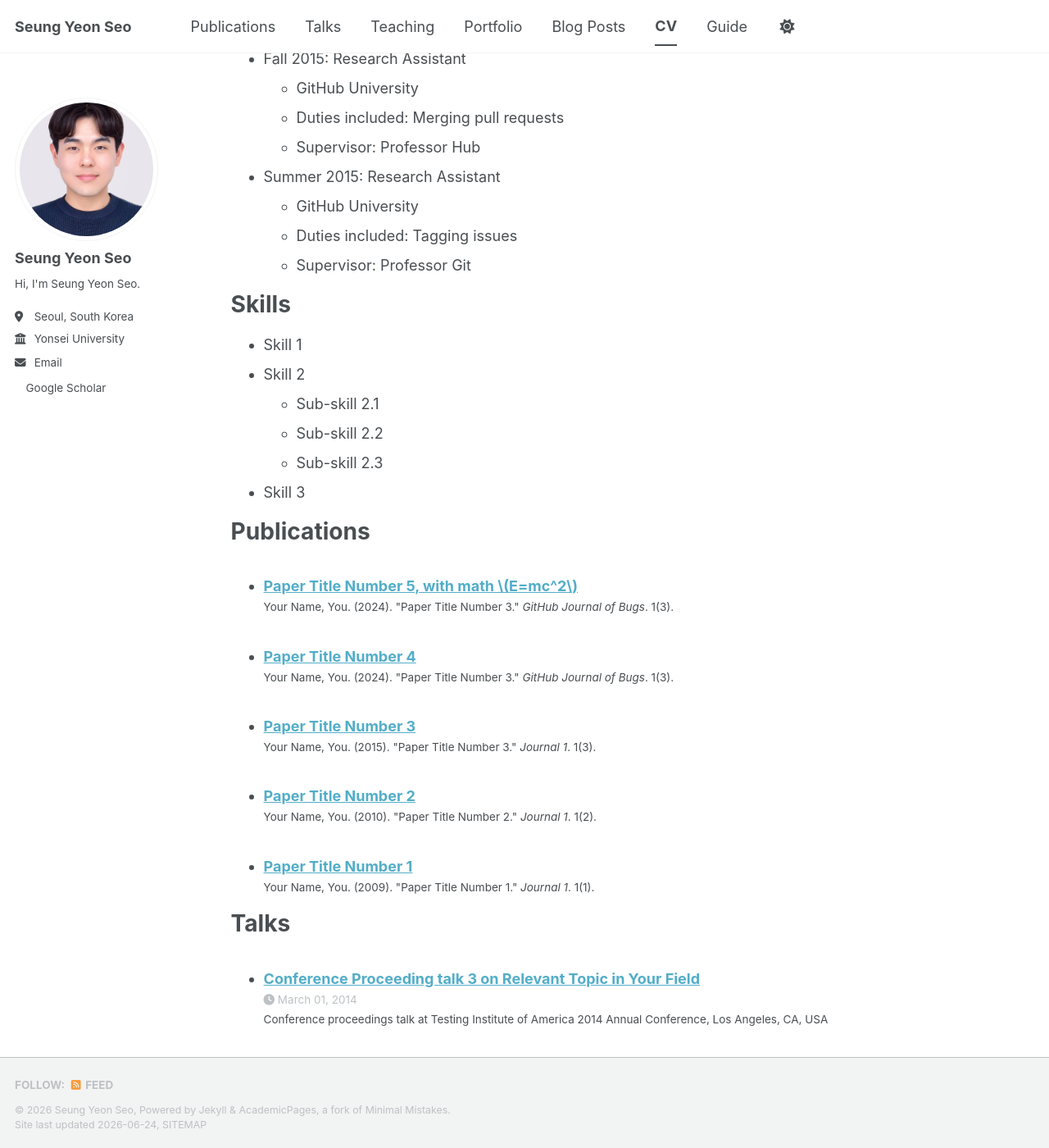
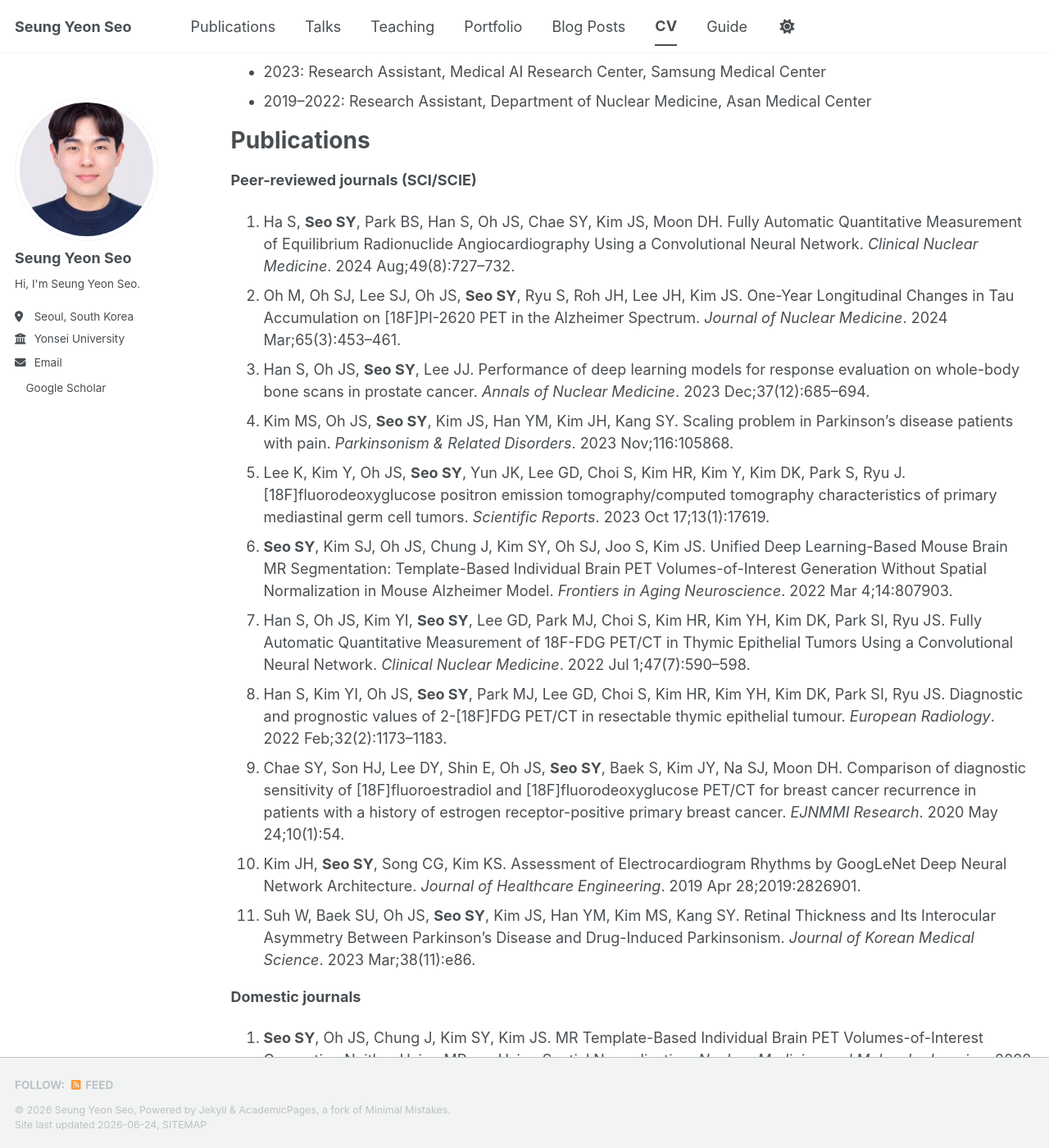
Before and after one commit to sy23seo/sy23seo.github.io, a Jekyll site: the page built from _pages/cv.md, in a window 1280 px wide and 1400 px high, scrolled down 450 px. Shown: the whole window at 82% size. Built offline with Jekyll 4.4.1, drawn with Linux system fonts in a browser that asks for light colours; a style sheet for code colours, icons or effects is not loaded; some of the changed text lies outside the part shown.

Commit message:
Update CV

```diff
--- a/_pages/cv.md
+++ b/_pages/cv.md
@@ -11,54 +11,47 @@ redirect_from:
 
 Education
 ======
-* Ph.D in Version Control Theory, GitHub University, 2018 (expected)
-* M.S. in Jekyll, GitHub University, 2014
-* B.S. in GitHub, GitHub University, 2012
+* Ph.D. in Electrical & Electronic Engineering, Yonsei University, 2023–present
+* M.S. in Biomedical Engineering, University of Ulsan College of Medicine (research conducted at Asan Medical Center), 2020–2022
+* B.S. in Biomedical Engineering, Konkuk University, 2013–2019 (military service, 2014–2016)
 
-Work experience
+Research interests
 ======
-* Spring 2024: Academic Pages Collaborator
-  * GitHub University
-  * Duties includes: Updates and improvements to template
-  * Supervisor: The Users
+* Medical imaging (PET, CT, MRI)
+* Segmentation, image generation, and neural representation
 
-* Fall 2015: Research Assistant
-  * GitHub University
-  * Duties included: Merging pull requests
-  * Supervisor: Professor Hub
-
-* Summer 2015: Research Assistant
-  * GitHub University
-  * Duties included: Tagging issues
-  * Supervisor: Professor Git
-
-Skills
+Research experience
 ======
-* Skill 1
-* Skill 2
-  * Sub-skill 2.1
-  * Sub-skill 2.2
-  * Sub-skill 2.3
-* Skill 3
+* 2023: Research Assistant, Medical AI Research Center, Samsung Medical Center
+* 2019–2022: Research Assistant, Department of Nuclear Medicine, Asan Medical Center
 
 Publications
 ======
-  <ul>{% for post in site.publications reversed %}
-    {% include archive-single-cv.html %}
-  {% endfor %}</ul>
 
-Talks
+**Peer-reviewed journals (SCI/SCIE)**
+
+1. Ha S, **Seo SY**, Park BS, Han S, Oh JS, Chae SY, Kim JS, Moon DH. Fully Automatic Quantitative Measurement of Equilibrium Radionuclide Angiocardiography Using a Convolutional Neural Network. *Clinical Nuclear Medicine*. 2024 Aug;49(8):727–732.
+2. Oh M, Oh SJ, Lee SJ, Oh JS, **Seo SY**, Ryu S, Roh JH, Lee JH, Kim JS. One-Year Longitudinal Changes in Tau Accumulation on [18F]PI-2620 PET in the Alzheimer Spectrum. *Journal of Nuclear Medicine*. 2024 Mar;65(3):453–461.
+3. Han S, Oh JS, **Seo SY**, Lee JJ. Performance of deep learning models for response evaluation on whole-body bone scans in prostate cancer. *Annals of Nuclear Medicine*. 2023 Dec;37(12):685–694.
+4. Kim MS, Oh JS, **Seo SY**, Kim JS, Han YM, Kim JH, Kang SY. Scaling problem in Parkinson's disease patients with pain. *Parkinsonism & Related Disorders*. 2023 Nov;116:105868.
+5. Lee K, Kim Y, Oh JS, **Seo SY**, Yun JK, Lee GD, Choi S, Kim HR, Kim Y, Kim DK, Park S, Ryu J. [18F]fluorodeoxyglucose positron emission tomography/computed tomography characteristics of primary mediastinal germ cell tumors. *Scientific Reports*. 2023 Oct 17;13(1):17619.
+6. **Seo SY**, Kim SJ, Oh JS, Chung J, Kim SY, Oh SJ, Joo S, Kim JS. Unified Deep Learning-Based Mouse Brain MR Segmentation: Template-Based Individual Brain PET Volumes-of-Interest Generation Without Spatial Normalization in Mouse Alzheimer Model. *Frontiers in Aging Neuroscience*. 2022 Mar 4;14:807903.
+7. Han S, Oh JS, Kim YI, **Seo SY**, Lee GD, Park MJ, Choi S, Kim HR, Kim YH, Kim DK, Park SI, Ryu JS. Fully Automatic Quantitative Measurement of 18F-FDG PET/CT in Thymic Epithelial Tumors Using a Convolutional Neural Network. *Clinical Nuclear Medicine*. 2022 Jul 1;47(7):590–598.
+8. Han S, Kim YI, Oh JS, **Seo SY**, Park MJ, Lee GD, Choi S, Kim HR, Kim YH, Kim DK, Park SI, Ryu JS. Diagnostic and prognostic values of 2-[18F]FDG PET/CT in resectable thymic epithelial tumour. *European Radiology*. 2022 Feb;32(2):1173–1183.
+9. Chae SY, Son HJ, Lee DY, Shin E, Oh JS, **Seo SY**, Baek S, Kim JY, Na SJ, Moon DH. Comparison of diagnostic sensitivity of [18F]fluoroestradiol and [18F]fluorodeoxyglucose PET/CT for breast cancer recurrence in patients with a history of estrogen receptor-positive primary breast cancer. *EJNMMI Research*. 2020 May 24;10(1):54.
+10. Kim JH, **Seo SY**, Song CG, Kim KS. Assessment of Electrocardiogram Rhythms by GoogLeNet Deep Neural Network Architecture. *Journal of Healthcare Engineering*. 2019 Apr 28;2019:2826901.
+11. Suh W, Baek SU, Oh JS, **Seo SY**, Kim JS, Han YM, Kim MS, Kang SY. Retinal Thickness and Its Interocular Asymmetry Between Parkinson's Disease and Drug-Induced Parkinsonism. *Journal of Korean Medical Science*. 2023 Mar;38(11):e86.
+
+**Domestic journals**
+
+12. **Seo SY**, Oh JS, Chung J, Kim SY, Kim JS. MR Template-Based Individual Brain PET Volumes-of-Interest Generation Neither Using MR nor Using Spatial Normalization. *Nuclear Medicine and Molecular Imaging*. 2022 Oct 4.
+
+Conference presentations
 ======
-  <ul>{% for post in site.talks reversed %}
-    {% include archive-single-talk-cv.html  %}
-  {% endfor %}</ul>
-
-Teaching
-======
-  <ul>{% for post in site.teaching reversed %}
-    {% include archive-single-cv.html %}
-  {% endfor %}</ul>
-
-Service and leadership
-======
-* Currently signed in to 43 different slack teams
+* **Seo SY**, Cui C, Kim D, Kim D, Kim DH. Pseudo-TOF Angiography from mGRE without additional TOF Acquisition via ControlNet-Conditioned Diffusion. *ISMRM 2026 (34th ISMRM–ISMRT Annual Meeting & Exhibition)*, Cape Town, South Africa. (Oral)
+* **Seo SY**, Jung KJ, Kim D, Kim D, Kim DH. Deep Learning-Based TOF-MRA Generation Using a Single mGRE Sequence for Enhanced Peripheral and Large Vessel Visualization: A Feasibility Study. *ISMRM 2025 (33rd ISMRM Annual Meeting & Exhibition)*, Honolulu, HI, USA. (Poster)
+* **Seo SY** et al. A highly reproducible ejection fraction estimation through PACS data-driven deep learning for automatic segmentation of diastole and systole regions of interest in ERNA scans. *European Association of Nuclear Medicine (EANM) 2022*, Barcelona, Spain. (Oral)
+* **Seo SY** et al. Template-based individual brain PET volumes-of-interest generation without spatial normalization in mouse Alzheimer model without MR. *Alzheimer's Association International Conference (AAIC) 2022*, San Diego, CA, USA. (Poster)
+* **Seo SY** et al. Deep learning-based mouse brain parenchyma and region-of-interest segmentation. *Korean Society of Nuclear Medicine 2021*, Seoul, Republic of Korea.
+* **Seo SY** et al. Quantitative analysis of brain FDG PET without 3D T1 via deep learning-based cortical segmentation. *Korean Society of Nuclear Medicine 2020*, Seoul, Republic of Korea. (Oral)
+* **Seo SY** et al. Can probabilistic ROI-template quantification of F-18 Florbetaben (FBB) PET replace 3D T1 MR-based quantification? *Korean Society of Nuclear Medicine 2020*, Seoul, Republic of Korea. (Oral)
```
